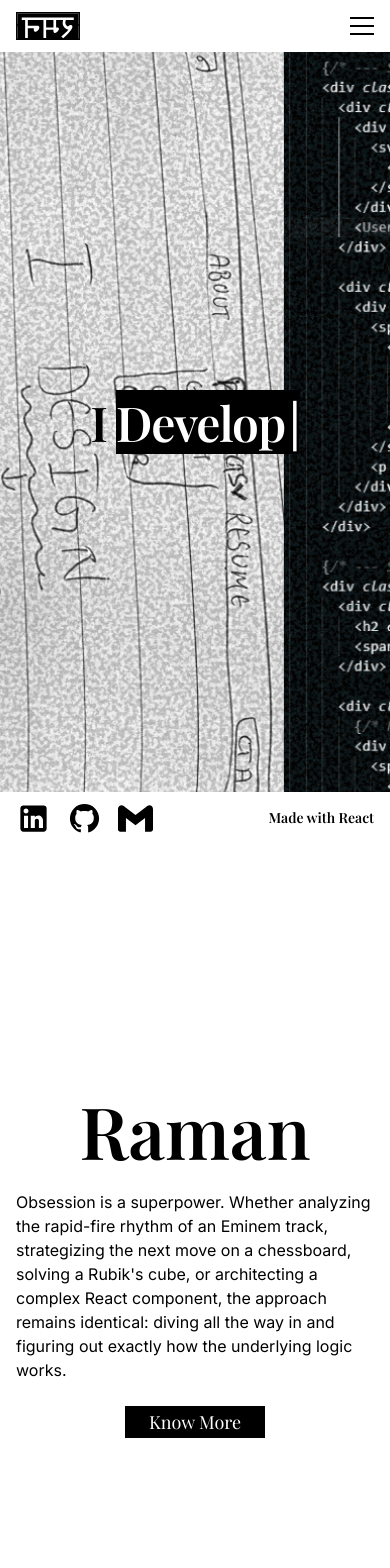
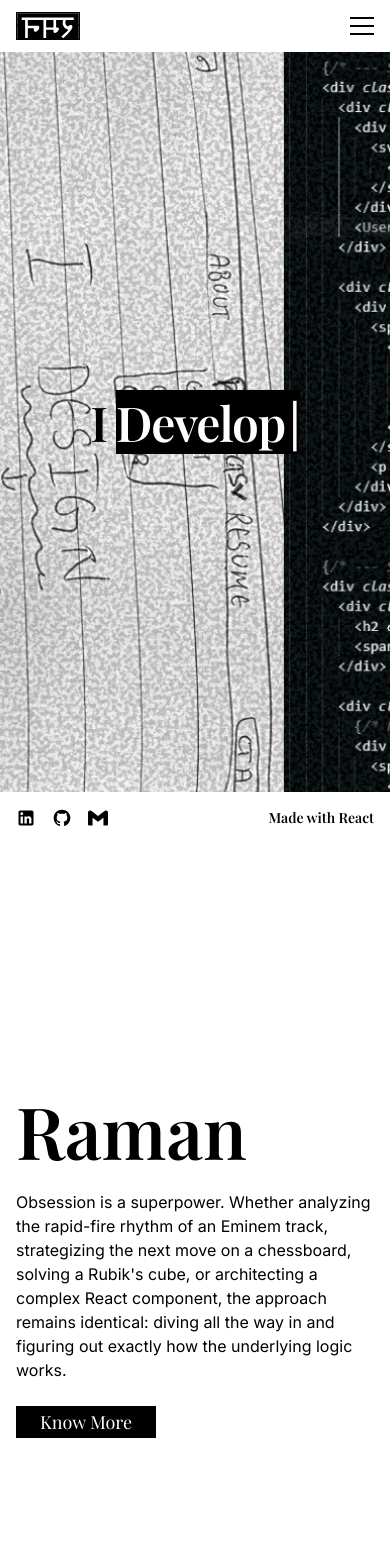
Before and after one commit to RamanFDIT/Portfolio-Raman, a React (Vite) app: page / in a window 390 px wide. Shown: the top 1568 px of the page. Built offline with nearby package versions, Linux system fonts and the light colour scheme; a web font is replaced by a local one.

Commit message:
Minor Fixes

```diff
--- a/src/Components/Footer.jsx
+++ b/src/Components/Footer.jsx
@@ -8,13 +8,13 @@ const Footer = () => {
             <div className = "flex w-full h-13 max-w-400 justify-between items-center px-4 xl:px-0">
                 <div className = "flex gap-4 sm:gap-10">
                     <a href="www.linkedin.com/in/ramandeep-singh-studio">
-                        <img src = {linkedin} alt="LinkedIn"></img>
+                        <img src = {linkedin} alt="LinkedIn" className="w-5 sm:w-auto"></img>
                     </a>
                     <a href = "https://github.com/RamanFDIT">
-                        <img src = {github} alt="GitHub"></img>
+                        <img src = {github} alt="GitHub" className="w-5 sm:w-auto"></img>
                     </a>
                     <a href = "mailto:studio.ramandeep@gmail.com">
-                        <img src = {gmail} alt = "Gmail"></img>
+                        <img src = {gmail} alt = "Gmail" className="w-5 sm:w-auto"></img>
                     </a>
                 </div>
                 <p className = "font-semibold text-sm sm:text-xl">Made with React</p>
--- a/src/Components/ProjectSpace.jsx
+++ b/src/Components/ProjectSpace.jsx
@@ -11,9 +11,9 @@ const ProjectSpace = ({ label, src, description, link }) => {
     );
 
     return (
-        <div className="relative w-full sm:w-72 md:w-80 lg:w-100 h-80 sm:h-96 lg:h-117 bg-primary flex flex-col items-center justify-center gap-3 overflow-hidden group cursor-pointer">
-            <img className="w-32 sm:w-40 lg:w-50 transition-opacity duration-500 group-hover:opacity-0" src={src} alt={label} />
-            <h3 className="text-secondary text-3xl sm:text-4xl lg:text-5xl font-body font-semibold transition-opacity duration-500 group-hover:opacity-0">{label}</h3>
+        <div className="relative w-100 h-117 bg-primary flex flex-col items-center justify-center gap-3 overflow-hidden group cursor-pointer">
+            <img className="w-50 transition-opacity duration-500 group-hover:opacity-0" src={src} alt={label} />
+            <h3 className="text-secondary text-5xl font-body font-semibold transition-opacity duration-500 group-hover:opacity-0">{label}</h3>
 
             {/* Hover overlay – slides up from bottom */}
             <div className="absolute inset-0 bg-black/50 translate-y-full group-hover:translate-y-0 transition-transform duration-500 ease-out flex flex-col items-center justify-center gap-4 px-4 sm:px-6 text-center">
--- a/src/Sections/AboutSection.jsx
+++ b/src/Sections/AboutSection.jsx
@@ -7,13 +7,13 @@ const AboutSection = () => {
 
     return(
         <section id="about" ref={sectionRef} className="section w-full max-w-400 h-auto min-h-screen flex items-center justify-center px-4 py-20 lg:py-0 lg:h-screen">
-            <div className="flex flex-col items-center">
+            <div className="flex flex-col items-start lg:items-center">
                 <div className="flex flex-col lg:flex-row justify-center w-full lg:w-310 gap-6 lg:gap-0">
                     <p data-reveal className="text-base md:text-xl font-body w-full lg:w-78 order-2 lg:order-1">Obsession is a superpower. Whether analyzing the rapid-fire rhythm of an Eminem track, strategizing the next move on a chessboard, solving a Rubik's cube, or architecting a complex React component, the approach remains identical: diving all the way in and figuring out exactly how the underlying logic works.</p>
-                    <h2 data-reveal className="text-7xl md:text-9xl xl:text-[180px] font-semibold text-center order-1 lg:order-2">Raman</h2>
+                    <h2 data-reveal className="text-7xl md:text-9xl xl:text-[180px] font-semibold text-left lg:text-center order-1 lg:order-2">Raman</h2>
                     <p data-reveal className="hidden lg:block text-base md:text-xl font-body w-full lg:w-90 text-left lg:text-right lg:h-54 order-3">Currently completing the FDIT program at KPU, the daily drive is about turning ambitious, sci-fi concepts into tangible digital realities. Taking a project like the E.D.I.T.H. capstone from a raw idea to a fully functional, AI-integrated application requires a deep-dive focus. It is not just about writing code; it is about living the project until the architecture is flawless.</p>
                 </div>
-                <div data-reveal className="flex flex-col items-center mt-6 lg:mt-0">
+                <div data-reveal className="flex flex-col items-start lg:items-center mt-6 lg:mt-0">
                     <Link to="/about">
                         <ButtonPrimary label="Know More"/>
                     </Link>
--- a/src/index.css
+++ b/src/index.css
@@ -13,13 +13,7 @@
 html {
     font-size: 16px;
     scroll-behavior: smooth;
-}
-
-/* Disable scroll-snap on small screens where sections are taller than viewport */
-@media (min-width: 1024px) {
-    html {
-        scroll-snap-type: y mandatory;
-    }
+    scroll-snap-type: y mandatory;
 }
 
 .section {
```
